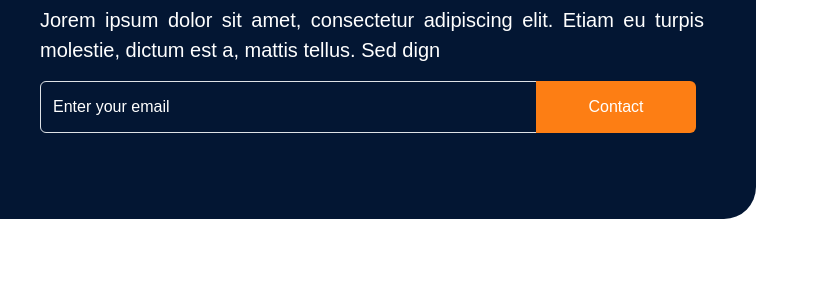
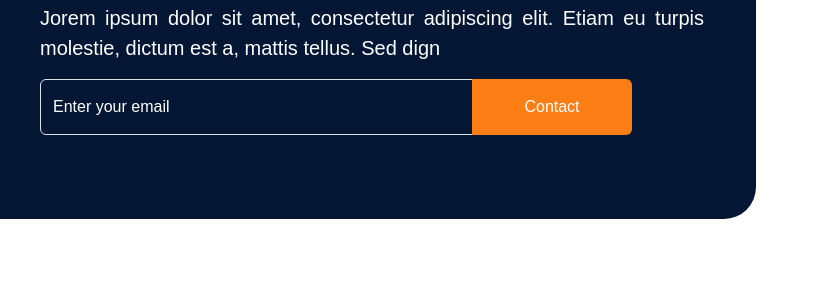
Before and after one commit to inactserv/ias-demo, a website: page vertical-layout-default/service-details.html in a window 1280 px wide. Shown: the part 1939-2227 px from the top of the page, 442-1280 px from the left. Drawn offline with Linux system fonts and the light colour scheme.

```diff
--- a/assets/scss/pages/service/_service-details.scss
+++ b/assets/scss/pages/service/_service-details.scss
@@ -90,5 +90,10 @@
     border-bottom-left-radius: 0;
     border-top-right-radius: 1;
     border-bottom-right-radius: 1;
+    min-height: 3.5rem;
     background-color: $orange;
 }
+
+.card-input-group {
+    max-width: 37.5rem;
+}
--- a/assets/scss/pages/service/_service.scss
+++ b/assets/scss/pages/service/_service.scss
@@ -50,3 +50,7 @@
 .bg-dark-blue{
     background-color: $blue-900 !important;
 }
+
+.card-input-group {
+    max-width: 37.5rem;
+}
--- a/vertical-layout-default/service-details.html
+++ b/vertical-layout-default/service-details.html
@@ -169,7 +169,7 @@
                 Jorem ipsum dolor sit amet, consectetur adipiscing elit. Etiam
                 eu turpis molestie, dictum est a, mattis tellus. Sed dign
               </p>
-              <div class="input-group">
+              <div class="input-group card-input-group">
                 <input
                   type="text"
                   class="form-control"
```
Also changed, not shown: vertical-layout-default/service.html (+2 -2 lines), assets/css/main.css/main.css, 1 other file.
